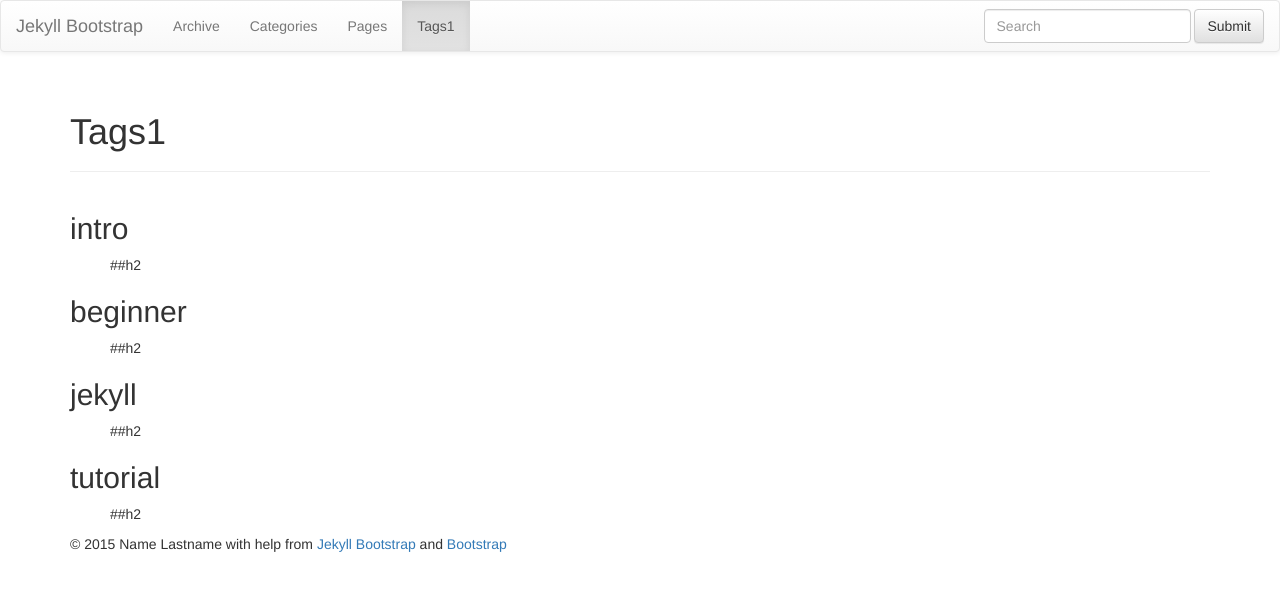
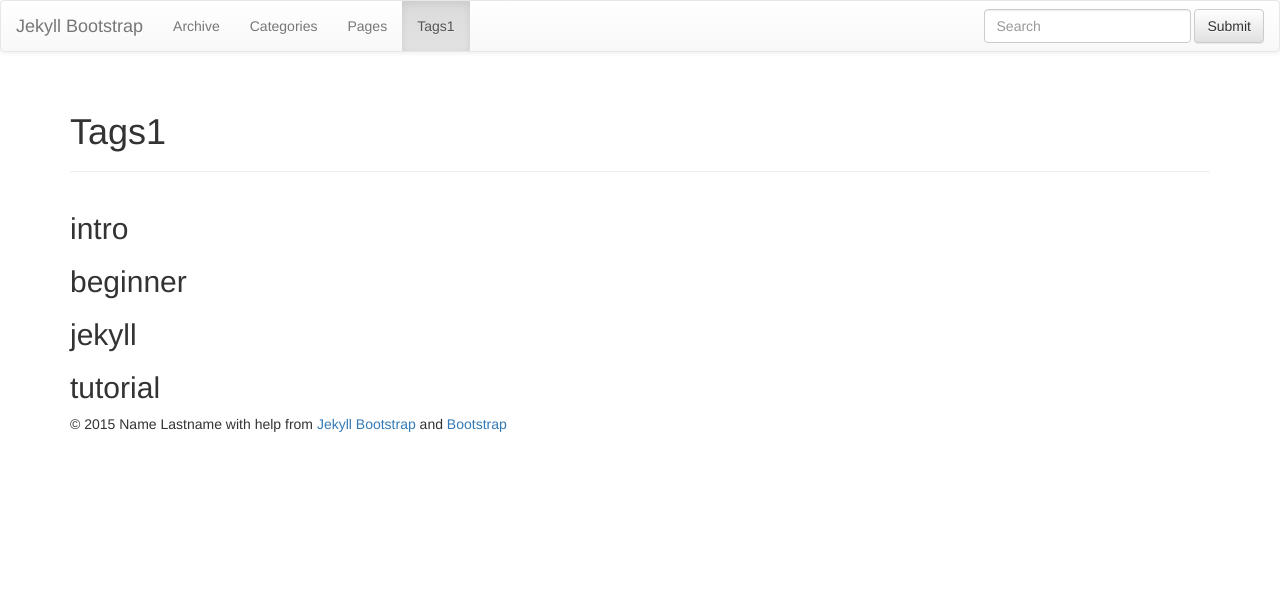
Before and after one commit to kutchoiwjun92/kutchoiwjun92.github.com, a Jekyll site: the page built from tags.html, in a window 1280 px wide. Shown: the top 591 px of the page. Built offline with Jekyll 4.4.1, drawn with Linux system fonts in a browser that asks for light colours; nearby versions of some CDN libraries; library files that are not in the unit come from our copies.

Commit message:
Update tags.html

```diff
--- a/tags.html
+++ b/tags.html
@@ -11,8 +11,5 @@ group: navigation
 
   {% for tag in site.tags %}
     <h2 id="{{ tag[0] }}-ref">{{ tag[0] }}</h2>
-  <ul>
-    ##h2
 
-  </ul>
 {% endfor %}
```
